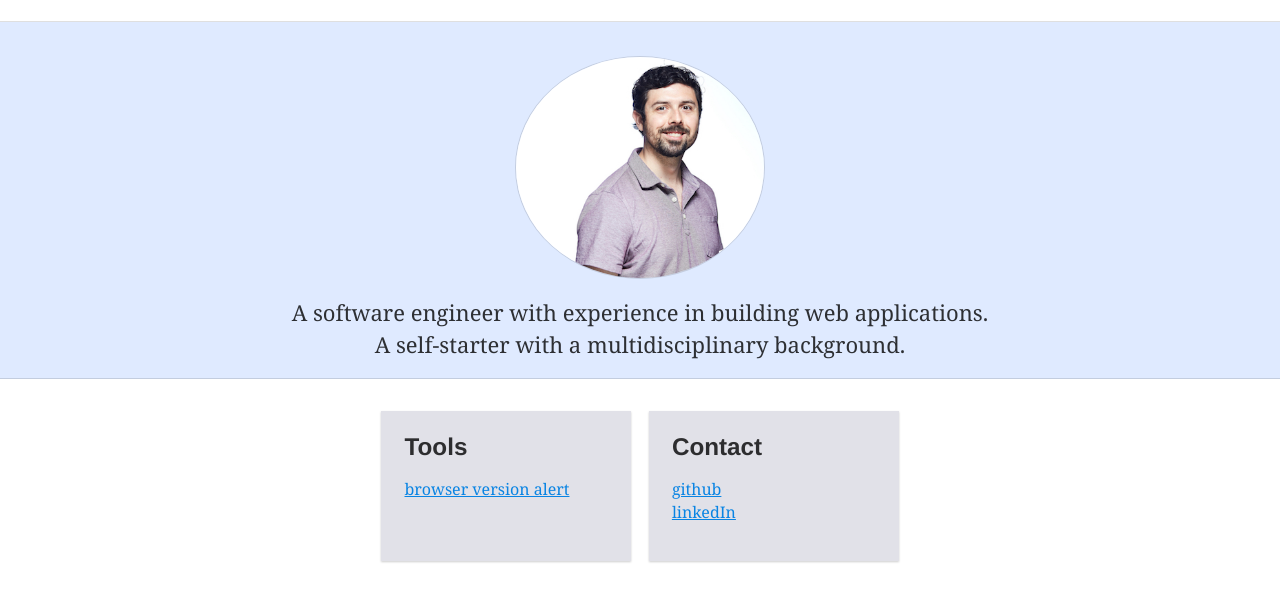
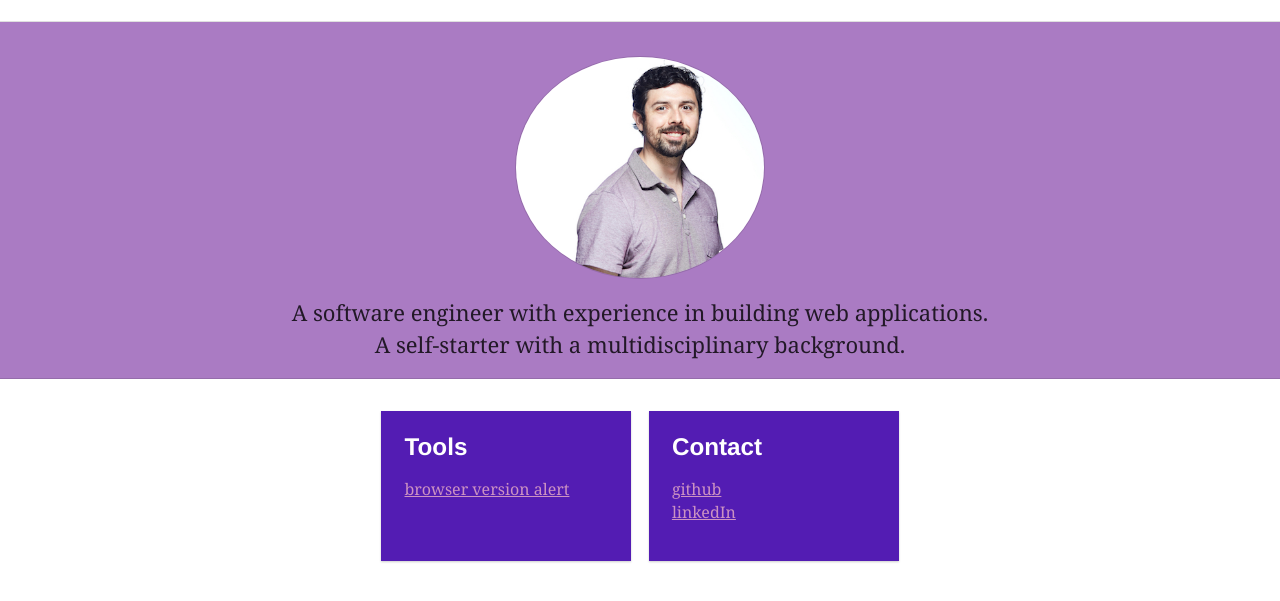
Before and after one commit to asarenski/asarenski.github.io, a Gatsby site: page / in a window 1280 px wide. Shown: the part 61-662 px from the top of the page. Built offline with nearby package versions, Linux system fonts and the light colour scheme; Gatsby itself is replaced by a stand-in of ours.

Commit message:
revamped color palette

```diff
--- a/src/components/card.js
+++ b/src/components/card.js
@@ -10,6 +10,7 @@ const Card = ({ children }) => {
       boxShadow: '0 1px 2px 0 rgba(0,0,0,0.2)',
       padding: '1.45rem',
       margin: '0.543rem',
+      color: colorPalette.cardText,
     }}>
       {children}
     </div>
--- a/src/constants/colorPalette.js
+++ b/src/constants/colorPalette.js
@@ -3,18 +3,29 @@
  * Typography.js, which is not in this module.
  * https://kyleamathews.github.io/typography.js/
  *
+ * Color palette
+ * https://coolors.co/531cb3-944bbb-aa7bc3-cc92c2-dba8ac
+ * 531CB3
+ * 944BBB
+ * AA7BC3
+ * CC92C2
+ * DBA8AC
  */
 
-// color adobe
-// https://color.adobe.com/create/color-wheel/?base=2&rule=Analogous&selected=1&name=My%20Color%20Theme&mode=rgb&rgbvalues=0.8359421278561068,0.7354085324044554,1,0.884169090537485,0.8839831608196197,0.91,0.6842544668494852,0.795660365555102,1,0.6397121542264083,0.8323097162055173,0.91,0.6314688576137668,1,0.9713463141953877&swatchOrder=0,1,2,3,4
-const electronBlue = '#0984e3' // blue
-const wildRobinLight = 'rgba(174,203,255,0.4)'
-const linkWeed = '#E1E1E8' // gray green
+const white = '#FFFFFF'
+const chryslerBlue = '#531CB3'
+// const purpleDark = '#944BBB'
+const purpleLight = '#AA7BC3'
+const lilac = '#CC92C2'
+// const teaRose = '#DBA8AC'
 
-export default {
-  header: 'white',
-  jumbotron: wildRobinLight,
-  link: electronBlue,
+const colorPalette = {
+  header: white,
+  jumbotron: purpleLight,
+  link: lilac,
   border: 'rgba(0,0,0,0.125)',
-  card: linkWeed,
+  card: chryslerBlue,
+  cardText: white,
 }
+
+export default colorPalette;
```
